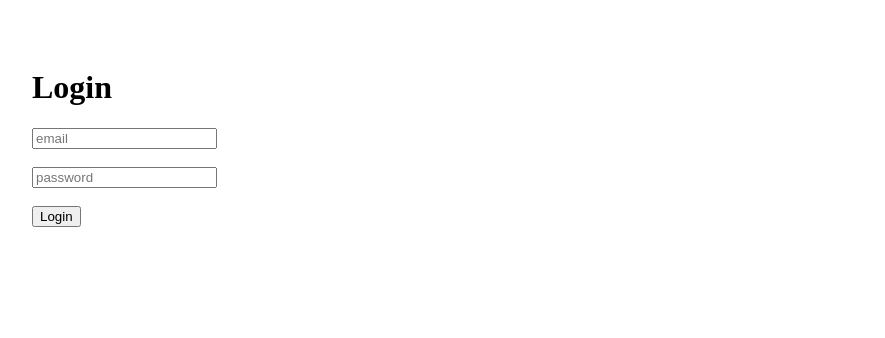
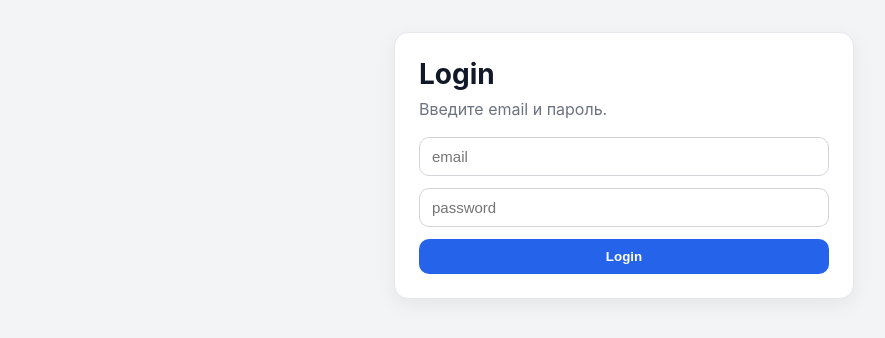
Before and after one commit to belyaev538-ctrl/map, a Next.js app: page /login in a window 1280 px wide. Shown: the top 338 px of the page, without its empty margins (16-901 px from the left). Built offline with nearby package versions, Linux system fonts and the light colour scheme.

Commit message:
fix vercel nextjs config

```diff
--- /dev/null
+++ b/app/globals.css
@@ -0,0 +1,83 @@
+:root {
+  color-scheme: light;
+}
+
+* {
+  box-sizing: border-box;
+}
+
+body {
+  margin: 0;
+  font-family: Inter, -apple-system, BlinkMacSystemFont, "Segoe UI", Roboto, Arial, sans-serif;
+  background: #f3f4f6;
+  color: #111827;
+}
+
+.page {
+  min-height: 100vh;
+  padding: 32px 16px;
+}
+
+.card {
+  width: 100%;
+  max-width: 460px;
+  margin: 0 auto;
+  background: #ffffff;
+  border: 1px solid #e5e7eb;
+  border-radius: 14px;
+  padding: 24px;
+  box-shadow: 0 6px 20px rgba(0, 0, 0, 0.06);
+}
+
+.title {
+  margin: 0 0 8px;
+  font-size: 28px;
+}
+
+.muted {
+  margin: 0 0 18px;
+  color: #6b7280;
+}
+
+.form {
+  display: grid;
+  gap: 12px;
+}
+
+.input {
+  width: 100%;
+  border: 1px solid #d1d5db;
+  border-radius: 10px;
+  padding: 10px 12px;
+  font-size: 15px;
+}
+
+.button {
+  border: 0;
+  border-radius: 10px;
+  padding: 10px 14px;
+  background: #2563eb;
+  color: #fff;
+  font-weight: 600;
+  cursor: pointer;
+}
+
+.button:disabled {
+  opacity: 0.6;
+  cursor: not-allowed;
+}
+
+.error {
+  margin-top: 12px;
+  color: #dc2626;
+}
+
+.success {
+  margin-top: 12px;
+  color: #059669;
+}
+
+.link {
+  color: #2563eb;
+  text-decoration: none;
+}
--- a/app/layout.js
+++ b/app/layout.js
@@ -1,3 +1,5 @@
+import "./globals.css";
+
 export const metadata = {
   title: "Map App",
 };
--- a/app/login/page.js
+++ b/app/login/page.js
@@ -28,15 +28,23 @@ export default function LoginPage() {
   };
 
   return (
-    <div style={{ padding: 40 }}>
-      <h1>Login</h1>
-      <input placeholder="email" onChange={(e) => setEmail(e.target.value)} />
-      <br />
-      <br />
-      <input type="password" placeholder="password" onChange={(e) => setPassword(e.target.value)} />
-      <br />
-      <br />
-      <button onClick={handleLogin}>Login</button>
-    </div>
+    <main className="page">
+      <section className="card">
+        <h1 className="title">Login</h1>
+        <p className="muted">Введите email и пароль.</p>
+        <div className="form">
+          <input className="input" placeholder="email" onChange={(e) => setEmail(e.target.value)} />
+          <input
+            className="input"
+            type="password"
+            placeholder="password"
+            onChange={(e) => setPassword(e.target.value)}
+          />
+          <button className="button" onClick={handleLogin}>
+            Login
+          </button>
+        </div>
+      </section>
+    </main>
   );
 }
```
Also changed, not shown: app/dashboard/page.js (+9 -6 lines), app/page.js (+8 -5 lines), app/register/page.js (+10 -5 lines).
